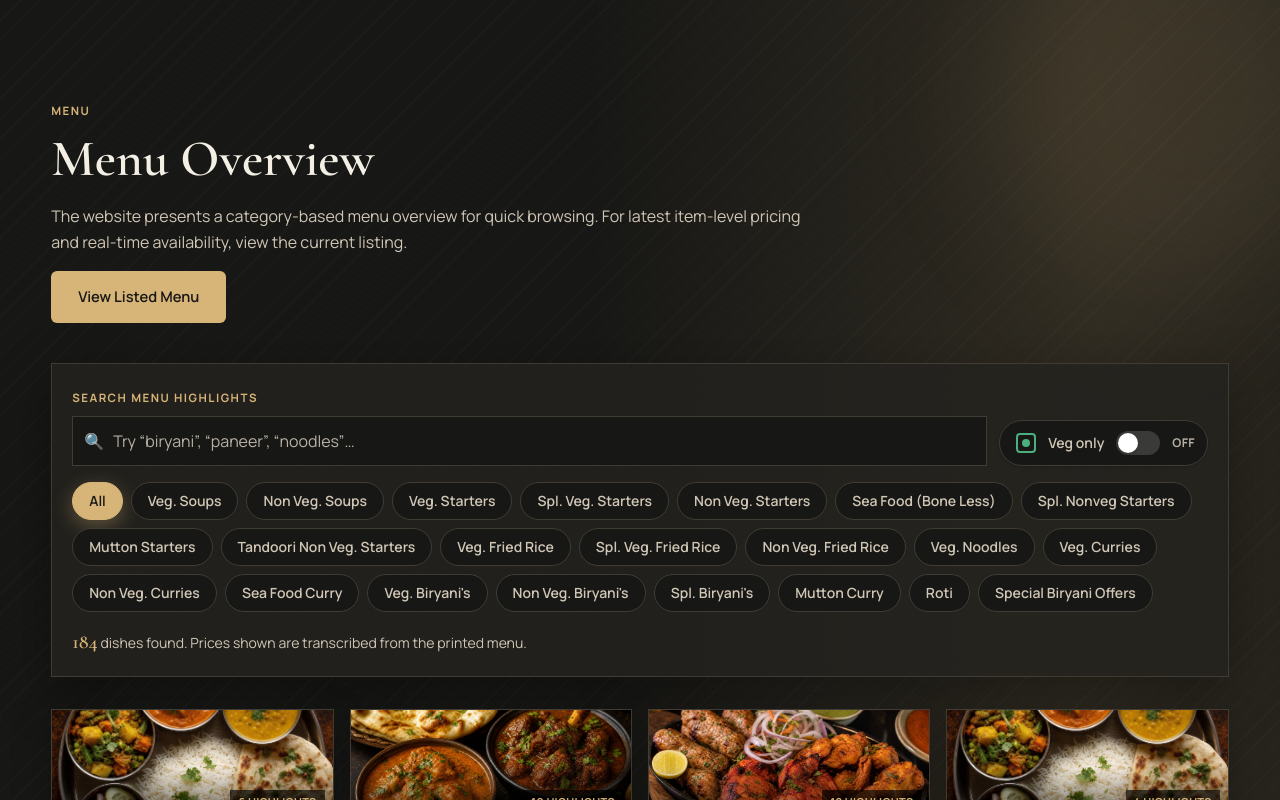
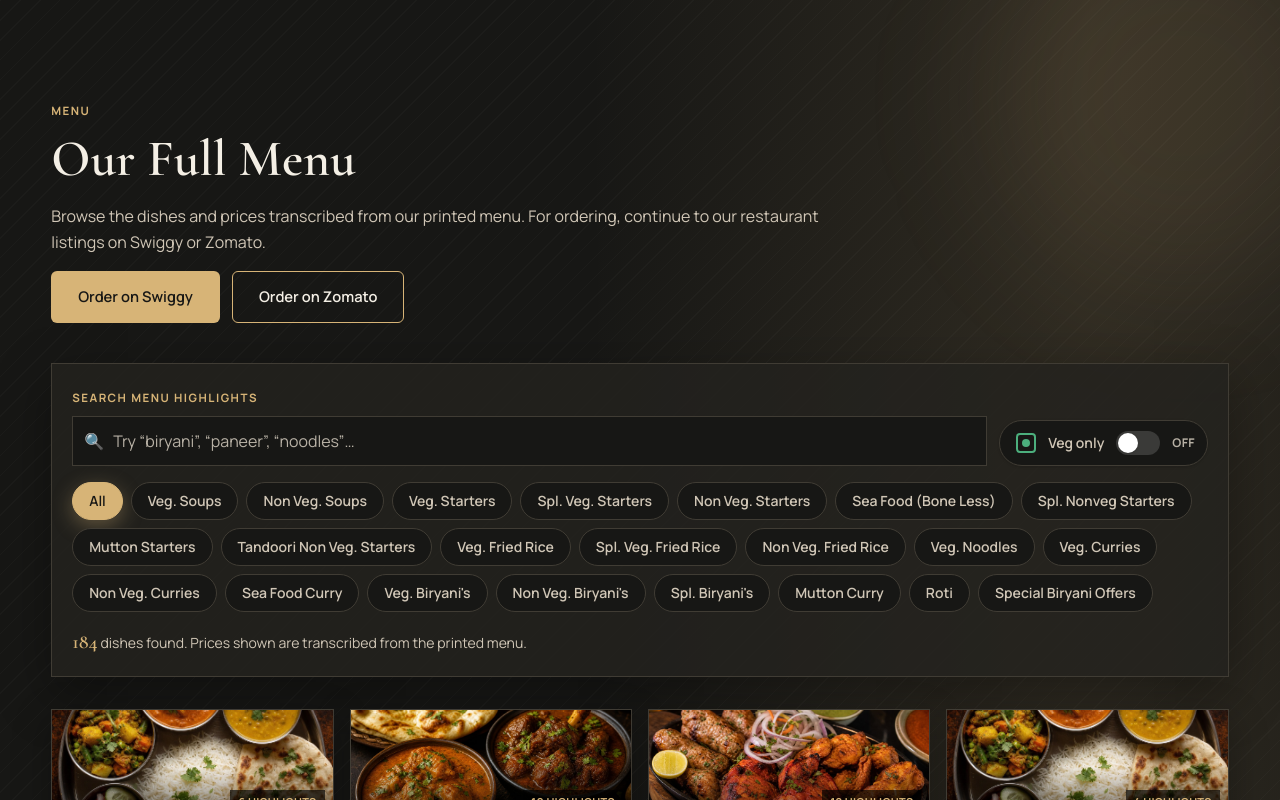
Before and after one commit to dushu2006/FullMoons, a Next.js app: page / in a window 1280 px wide. Shown: the part 2800-3600 px from the top of the page. Built offline with nearby package versions, Linux system fonts and the light colour scheme; no server answers.

Commit message:
Add Swiggy and Zomato order links to homepage

```diff
--- a/src/app/page.tsx
+++ b/src/app/page.tsx
@@ -119,16 +119,18 @@ export default function HomePage() {
           <div className="site-container relative">
             <SectionHeading
               eyebrow="Menu"
-              title="Menu Overview"
+              title="Our Full Menu"
               description={
                 <>
                   <p>
-                    The website presents a category-based menu overview for quick browsing. For latest item-level pricing and real-time availability,
-                    view the current listing.
+                    Browse the dishes and prices transcribed from our printed menu. For ordering, continue to our restaurant listings on Swiggy or Zomato.
                   </p>
                   <div className="mt-4 flex flex-wrap gap-3">
-                    <ActionLink href={siteConfig.links.districtListing} className="btn btn-primary">
-                      View Listed Menu
+                    <ActionLink href={siteConfig.links.swiggyListing} className="btn btn-primary">
+                      Order on Swiggy
+                    </ActionLink>
+                    <ActionLink href={siteConfig.links.zomatoListing} className="btn btn-secondary">
+                      Order on Zomato
                     </ActionLink>
                   </div>
                 </>
@@ -156,10 +158,10 @@ export default function HomePage() {
             <SectionHeading
               eyebrow="Order & Contact"
               title="Reach FULL MOONs quickly"
-              description="Use your preferred channel to connect. Delivery-platform links are added once the exact listing URLs are owner-confirmed."
+              description="Use your preferred channel to connect. Choose a delivery platform to open the restaurant listing and place your order."
             />
 
-            <div className="grid gap-4 md:grid-cols-2 xl:grid-cols-4">
+            <div className="grid gap-4 md:grid-cols-2 xl:grid-cols-5">
               <ActionLink href={siteConfig.business.contact.phoneHref} className="action-card" ariaLabel="Call FULL MOONs Family Restaurant">
                 <h3>Call</h3>
                 <p>{siteConfig.business.contact.phoneDisplay}</p>
@@ -170,18 +172,14 @@ export default function HomePage() {
                 <p>Send a quick menu enquiry</p>
               </ActionLink>
 
-              <ActionLink href={siteConfig.links.districtListing} className="action-card">
-                <h3>District Listing</h3>
-                <p>Browse currently published listing details</p>
+              <ActionLink href={siteConfig.links.swiggyListing} className="action-card" ariaLabel="Order from FULL MOONs on Swiggy">
+                <h3>Order on Swiggy</h3>
+                <p>Open restaurant listing →</p>
               </ActionLink>
 
-              <ActionLink
-                href={siteConfig.business.contact.whatsappHref}
-                className="action-card"
-                ariaLabel="Ask about Swiggy and Zomato ordering on WhatsApp"
-              >
-                <h3>Swiggy &amp; Zomato</h3>
-                <p>Exact listing links pending owner confirmation — tap to ask on WhatsApp →</p>
+              <ActionLink href={siteConfig.links.zomatoListing} className="action-card" ariaLabel="Order from FULL MOONs on Zomato">
+                <h3>Order on Zomato</h3>
+                <p>Open restaurant listing →</p>
               </ActionLink>
             </div>
           </div>
@@ -245,13 +243,15 @@ export default function HomePage() {
             <p className="eyebrow mx-auto text-[var(--color-accent)]">Plan ahead</p>
             <h2 className="section-title mt-3 text-[var(--color-text-light-primary)]">Plan Your Next Visit.</h2>
             <p className="mx-auto mt-4 max-w-[62ch] text-[var(--color-text-light-secondary)]">
-              Explore the menu categories, open directions and connect directly before you arrive.
+              Browse the full printed menu, order through Swiggy or Zomato, or get directions to visit us.
             </p>
             <div className="mt-7 flex flex-wrap items-center justify-center gap-3">
               <Link href="#menu" className="btn btn-primary">
                 Explore Menu
               </Link>
               <DirectionsLink className="btn btn-secondary">Get Directions</DirectionsLink>
+              <ActionLink href={siteConfig.links.swiggyListing} className="btn btn-secondary">Order on Swiggy</ActionLink>
+              <ActionLink href={siteConfig.links.zomatoListing} className="btn btn-secondary">Order on Zomato</ActionLink>
             </div>
           </div>
         </section>
```
